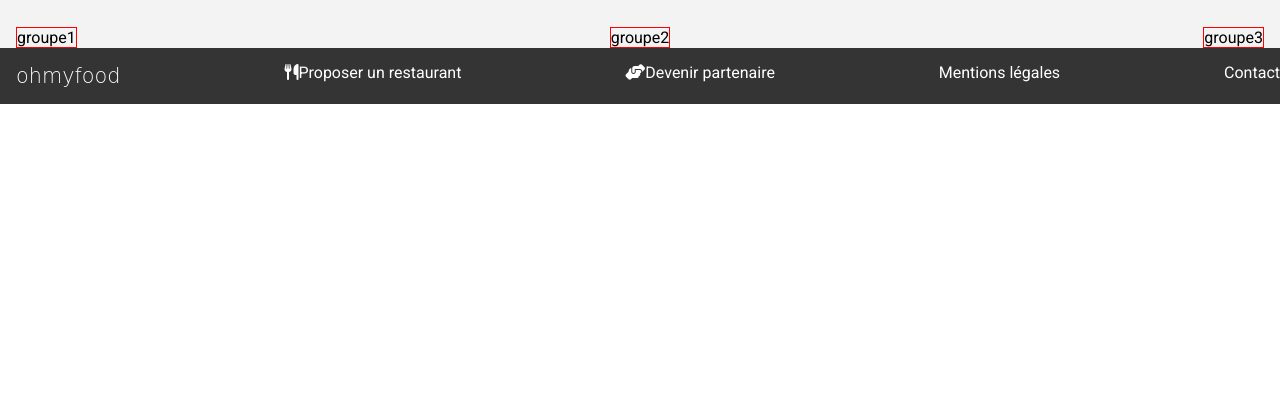
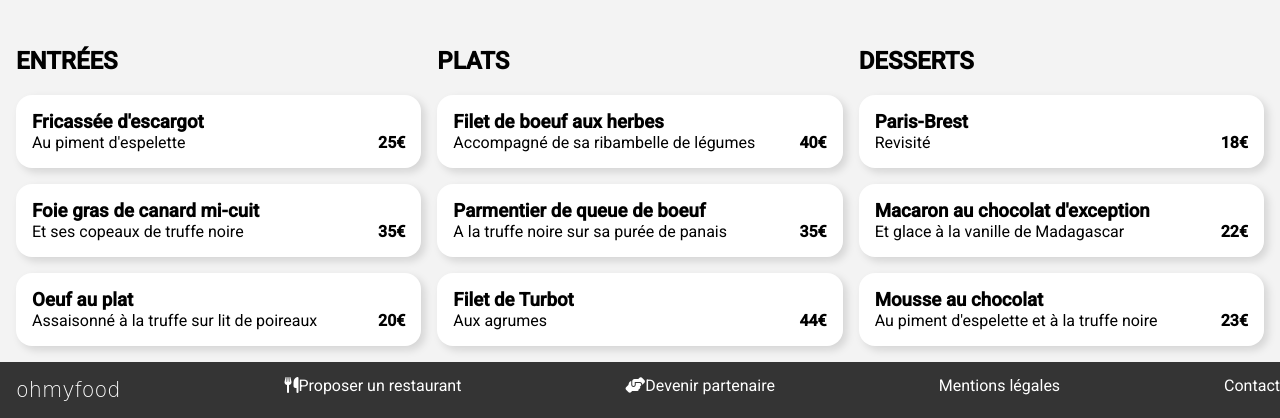
Before and after one commit to RuddyCh/ohmyfood, a website: page la-palette-du-gout.html in a window 1280 px wide. Shown: the part 611-1029 px from the top of the page. Before the commit the page ends 800 px from the top, so only its background shows below. Drawn offline with Linux system fonts and the light colour scheme; a web font is replaced by a local one.

Commit message:
page menu

```diff
--- a/la-palette-du-gout.html
+++ b/la-palette-du-gout.html
@@ -24,13 +24,67 @@
 
         <section class="menu">
             <div class="menu__list">
-                groupe1
+                <h2>ENTRÉES</h2>
+                <div class="menu__list--item">
+                    <div class="menudescription"><h3>Fricassée d'escargot</h3>
+                    <p>Au piment d'espelette</p></div>
+                    <p class="price">25€</p>
+                    <div class="check"><i class="fa-solid fa-check"></i></div>
+                </div>
+                <div class="menu__list--item">
+                    <div class="menudescription"><h3>Foie gras de canard mi-cuit</h3>
+                    <p>Et ses copeaux de truffe noire</p></div>
+                    <p class="price">35€</p>
+                    <div class="check"><i class="fa-solid fa-check"></i></div>
+                </div>
+                <div class="menu__list--item">
+                    <div class="menudescription"><h3>Oeuf au plat</h3>
+                    <p>Assaisonné à la truffe sur lit de poireaux</p></div>
+                    <p class="price">20€</p>
+                    <div class="check"><i class="fa-solid fa-check"></i></div>
+                </div>
             </div>
             <div class="menu__list">
-                groupe2
+                <h2>PLATS</h2>
+                <div class="menu__list--item">
+                    <div class="menudescription"><h3>Filet de boeuf aux herbes</h3>
+                    <p>Accompagné de sa ribambelle de légumes</p></div>
+                    <p class="price">40€</p>
+                    <div class="check"><i class="fa-solid fa-check"></i></div>
+                </div>
+                <div class="menu__list--item">
+                    <div class="menudescription"><h3>Parmentier de queue de boeuf</h3>
+                    <p>A la truffe noire sur sa purée de panais</p></div>
+                    <p class="price">35€</p>
+                    <div class="check"><i class="fa-solid fa-check"></i></div>
+                </div>
+                <div class="menu__list--item">
+                    <div class="menudescription"><h3>Filet de Turbot</h3>
+                    <p>Aux agrumes</p></div>
+                    <p class="price">44€</p>
+                    <div class="check"><i class="fa-solid fa-check"></i></div>
+                </div>
             </div>
             <div class="menu__list">
-                groupe3
+                <h2>DESSERTS</h2>
+                <div class="menu__list--item">
+                    <div class="menudescription"><h3>Paris-Brest</h3>
+                    <p>Revisité</p></div>
+                    <p class="price">18€</p>
+                    <div class="check"><i class="fa-solid fa-check"></i></div>
+                </div>
+                <div class="menu__list--item">
+                    <div class="menudescription"><h3>Macaron au chocolat d'exception</h3>
+                    <p>Et glace à la vanille de Madagascar</p></div>
+                    <p class="price">22€</p>
+                    <div class="check"><i class="fa-solid fa-check"></i></div>
+                </div>
+                <div class="menu__list--item">
+                    <div class="menudescription"><h3>Mousse au chocolat</h3>
+                    <p>Au piment d'espelette et à la truffe noire</p></div>
+                    <p class="price">23€</p>
+                    <div class="check"><i class="fa-solid fa-check"></i></div>
+                </div>
             </div>
         </section>
     </main>
--- a/sass/pages/_menus.scss
+++ b/sass/pages/_menus.scss
@@ -44,13 +44,59 @@
         }
     }
     & .menu {
+        @media (min-width: $breakpoint) {
+            flex-direction: row;
+        }
         background-color: $color-lightgrey;
+        gap: 1rem;
         padding-left: 1rem;
         padding-right: 1rem;
         display: flex;
+        flex-direction: column;
         justify-content: space-between;
         &__list {
-            border: 1px solid red;
+            gap: 1rem;
+            width: 100%;
+            &--item {
+                @include shadow;
+                display: flex;
+                background-color: white;
+                border-radius: 1rem;
+                margin-bottom: 1rem;
+                overflow: hidden;
+                & .menudescription {
+                    margin: 1rem;
+                }
+                & .price {
+                    margin-left: auto;
+                    margin-top: auto;
+                    margin-bottom: 1rem;
+                    margin-right: 1rem;
+                    font-weight: bold;
+                }
+                & .check {
+                    background-color: $color-tertiary;
+                    border-radius: 0 1rem 1rem 0;
+                    margin-right: -4rem;
+                    width: 4rem;
+                    transition: margin-right 0.5s ease-out;
+                    display: grid;
+                    place-items: center;
+                }
+                &:hover .check {
+                    margin-right: 0;
+                }
+                & i {
+                    font-size: 1.2rem;
+                    background: white;
+                    color: $color-tertiary;
+                    border-radius: 50%;
+                    width: 1.5rem;
+                    height: 1.5rem;
+                    display: grid;
+                    place-items: center;
+                }
+            }
         }
     }
 }
```
Also changed, not shown: style.css, 1 other file.
